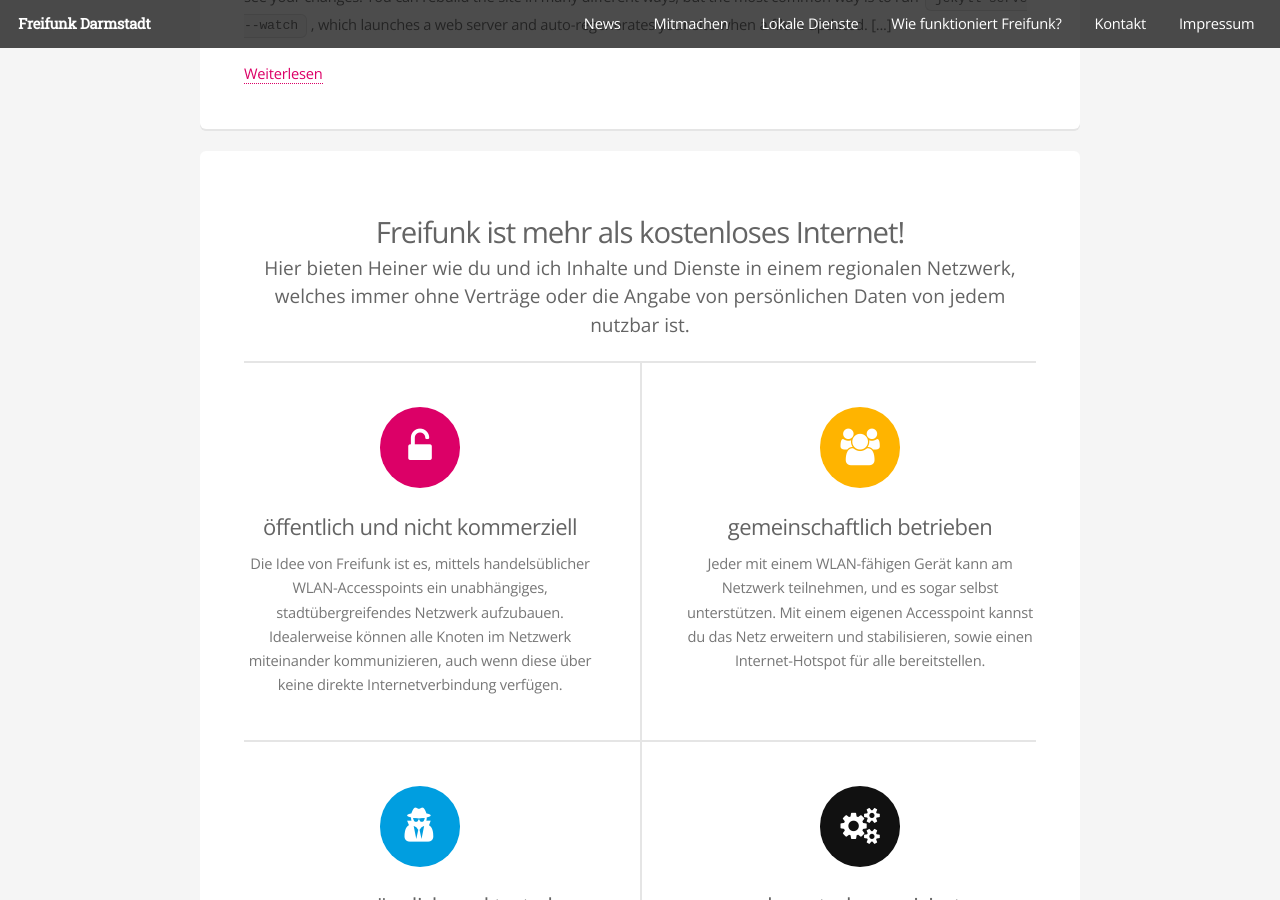
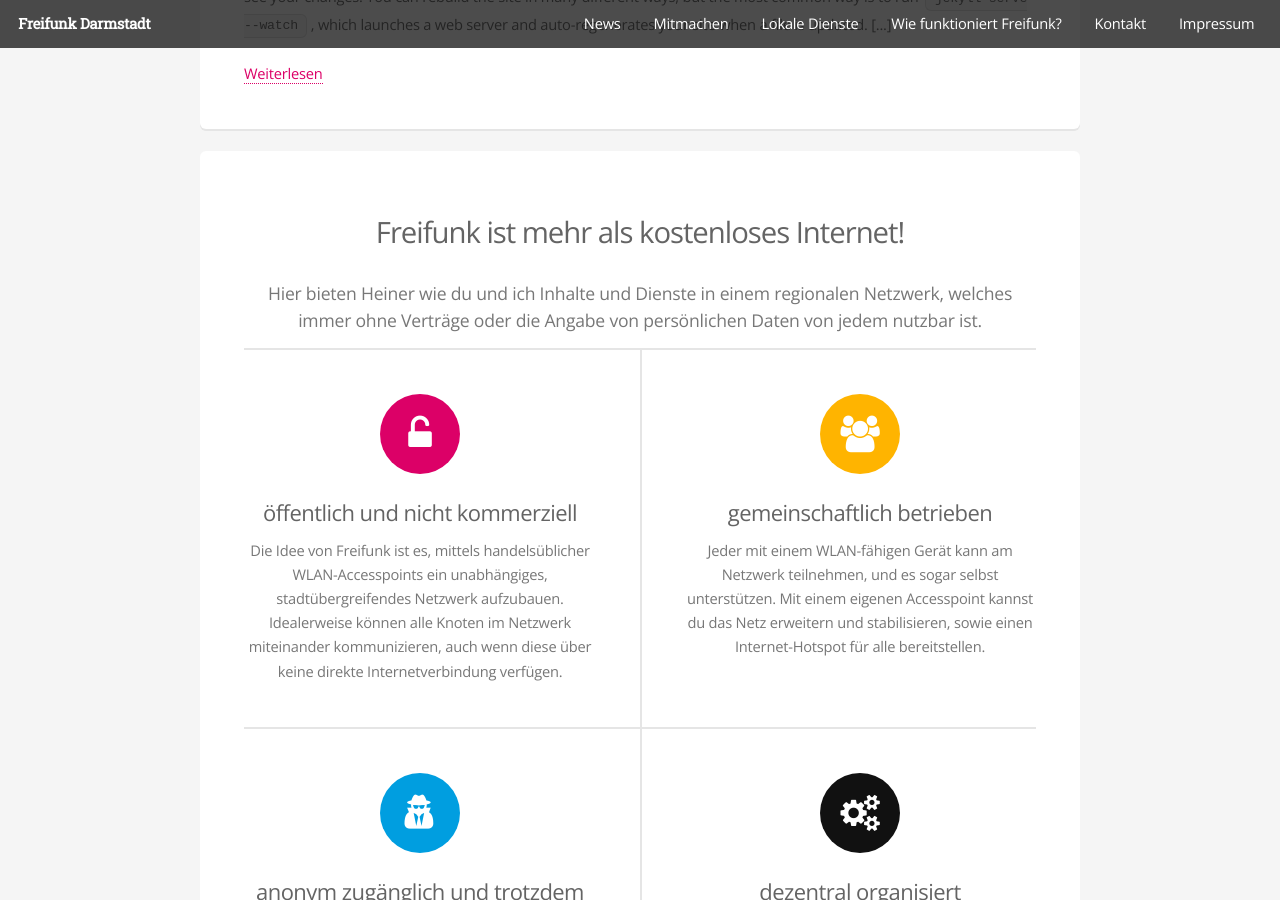
Before and after one commit to mdrenger/darmstadt.freifunk.net, a Jekyll site: the page built from pages/index.html, in a window 1280 px wide and 900 px high, scrolled down 611 px. Built offline with Jekyll 4.4.1, drawn with Linux system fonts in a browser that asks for light colours.

Commit message:
added large class

```diff
--- a/pages/index.html
+++ b/pages/index.html
@@ -37,7 +37,7 @@
 		<section class="box special features">
 			<header class="major">
 				<h2>Freifunk ist mehr als kostenloses Internet!</h2>
-				<h4>Hier bieten Heiner wie du und ich Inhalte und Dienste in einem regionalen Netzwerk, welches immer ohne Verträge oder die Angabe von persönlichen Daten von jedem nutzbar ist.</h4>
+				<p class="large">Hier bieten Heiner wie du und ich Inhalte und Dienste in einem regionalen Netzwerk, welches immer ohne Verträge oder die Angabe von persönlichen Daten von jedem nutzbar ist.</p>
 			</header>
 			<div class="features-row">
 				<section>
```
